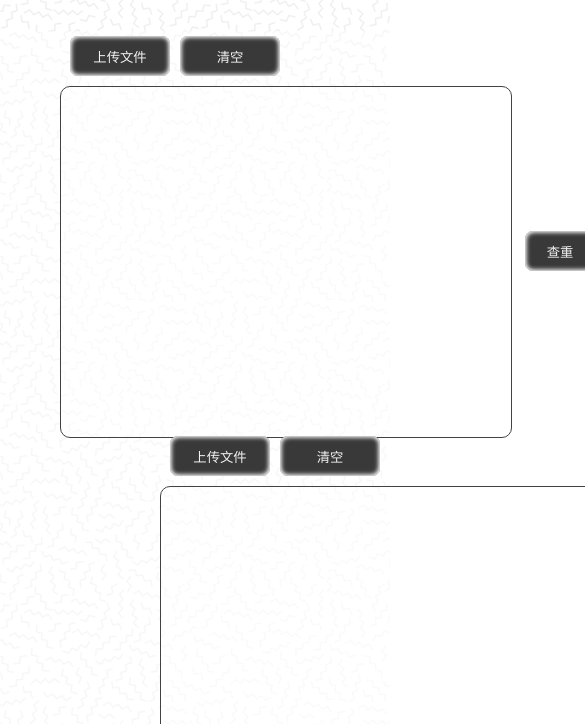
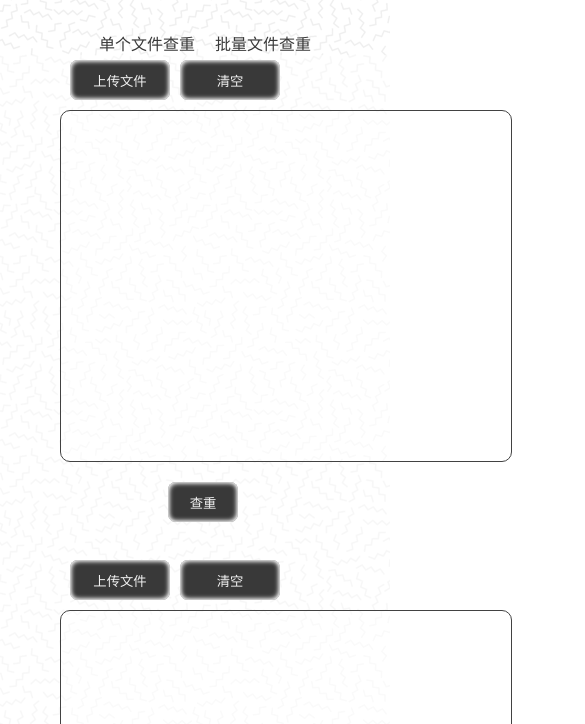
Before and after one commit to daoshiayou/duplicate-checking, a plain HTML site: page check.html in a window 390 px wide. Shown: the part 120-844 px from the top of the page, 585 px wide, since content can reach past the window. Drawn offline with Linux system fonts and the light colour scheme.

Commit message:
rename files

```diff
--- a/index.css
+++ b/check.css
@@ -6,6 +6,8 @@ body,header,main,footer,div,input,button{ margin: 0; padding: 0; border: none; o
     font-size: 18px;
     font-weight: 500;
 } */
+ul,ol{ list-style: none; }
+a{ text-decoration: none; }
 header{
     width: 100%;
     height: 80px;
@@ -17,6 +19,7 @@ h1{
     font-weight: 500;
     color: #F2F2F2;
 }
+
 .clearfix:before,.clearfix:after{
     content: "";
     display: table;
@@ -36,6 +39,20 @@ h1{
 main{
     padding: 50px 0;
     background: url(img/background.png);
+}
+main > ul{
+    width: fit-content;
+    margin: 0 auto;
+}
+main > ul li{
+    float: left;
+    margin-right: 20px;
+}
+main > ul li a{
+    color: #393939;
+}
+main > ul li a:hover{
+    text-decoration: underline;
 }
 div.option{
     width: 100%;
@@ -103,3 +120,18 @@ footer{
     min-height: 200px;
     background: url(img/footer.png);
 }
+
+@media screen and (max-width: 1000px){
+    .boxA,.boxB{
+        width: 100%;
+        float: none;
+    }
+    #single > button{
+        position: unset;
+        margin: 20px 40%;
+    }
+    .boxB{
+        margin-left: 0;
+        margin-top: 100px;
+    }
+}
--- a/index.html
+++ b/check.html
@@ -5,7 +5,7 @@
     <meta charset="UTF-8">
     <meta name="viewport" content="width=device-width, initial-scale=1.0">
     <meta http-equiv="X-UA-Compatible" content="ie=edge">
-    <link rel="stylesheet" href="index.css">
+    <link rel="stylesheet" href="check.css">
     <title>查重小工具</title>
 </head>
 
@@ -14,7 +14,11 @@
         <h1>查重小工具</h1>
     </header>
     <main>
-        <div class="wapper clearfix">
+        <ul class="clearfix">
+            <li><a href="#">单个文件查重</a></li>
+            <li><a href="#">批量文件查重</a></li>
+        </ul>
+        <div class="wapper clearfix" id="single">
             <div class="boxA">
                 <div class="option">
                     <input type="file" accept=".txt">
@@ -34,9 +38,12 @@
             </div>
             <div id="result"></div>
         </div>
+        <div class="wapper clearfix" id="multiple">
+
+        </div>
     </main>
     <footer></footer>
-    <script src="./require.js" data-main="./main"></script>
+    <script src="./require.js" data-main="./check"></script>
 </body>
 
 </html>
--- a/main.js
+++ b/check.js
@@ -1,5 +1,5 @@
 (function () {
-    require(['./algorithm'], function (LCS) {
+    require(['./LCS_algorithm'], function (LCS) {
         document.getElementById('comfirm').addEventListener('click', function () {
             let a = document.getElementById('textA').innerText.split('');
             let b = document.getElementById('textB').innerText.split('');
```
Also changed, not shown: LCS_algorithm.js (renamed from algorithm.js).
